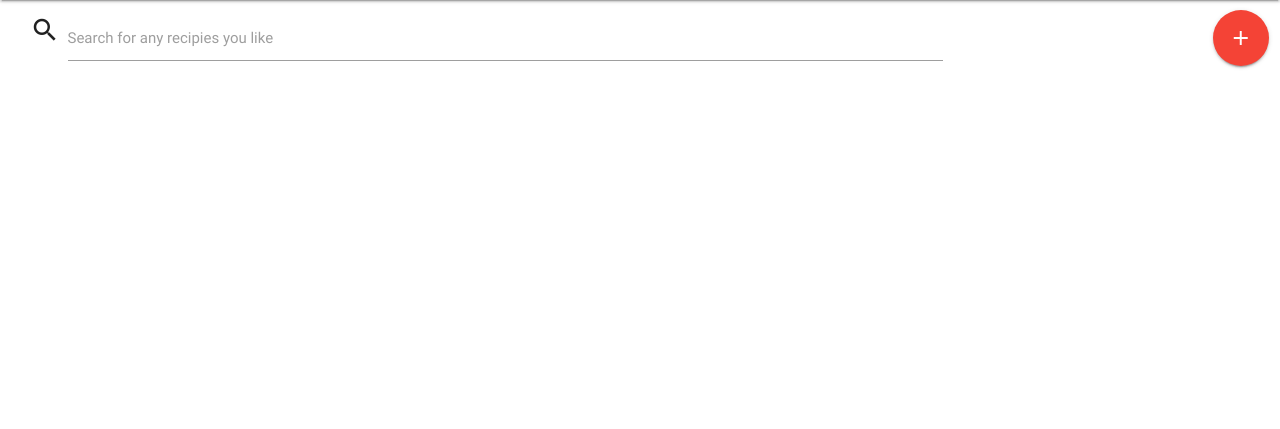
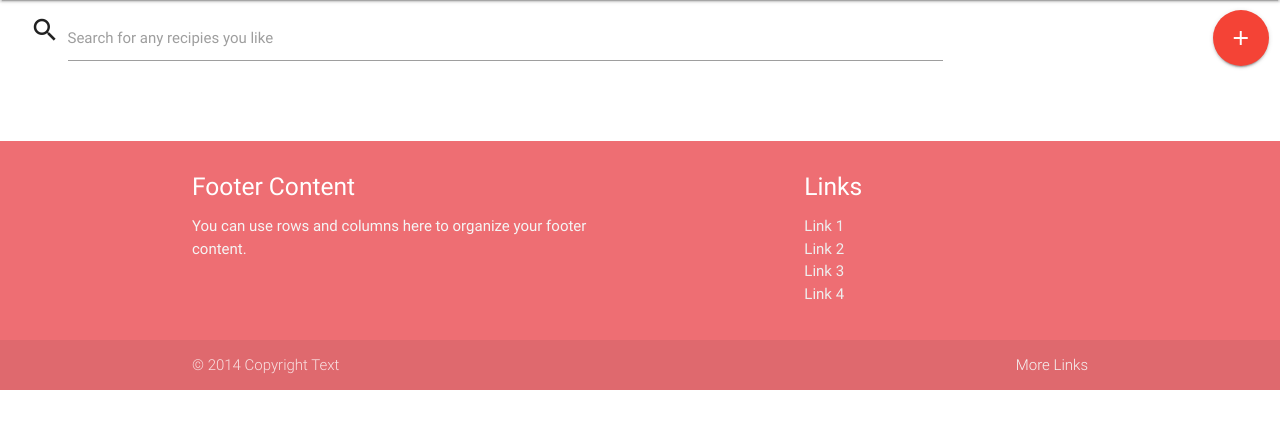
Before and after one commit to Code-Institute-Submissions/online-recipe-cookbook, a Flask app: page / in a window 1280 px wide. Shown: the part 64-493 px from the top of the page. Run offline with Flask 2, Linux system fonts and the light colour scheme; data that the repository does not hold is empty; some libraries are stand-ins or nearby versions.

Commit message:
Adding footer

```diff
--- a/templates/base.html
+++ b/templates/base.html
@@ -50,5 +50,29 @@
     </script>
 
 </body>
-
+<footer class="page-footer">
+          <div class="container">
+            <div class="row">
+              <div class="col l6 s12">
+                <h5 class="white-text">Footer Content</h5>
+                <p class="grey-text text-lighten-4">You can use rows and columns here to organize your footer content.</p>
+              </div>
+              <div class="col l4 offset-l2 s12">
+                <h5 class="white-text">Links</h5>
+                <ul>
+                  <li><a class="grey-text text-lighten-3" href="#!">Link 1</a></li>
+                  <li><a class="grey-text text-lighten-3" href="#!">Link 2</a></li>
+                  <li><a class="grey-text text-lighten-3" href="#!">Link 3</a></li>
+                  <li><a class="grey-text text-lighten-3" href="#!">Link 4</a></li>
+                </ul>
+              </div>
+            </div>
+          </div>
+          <div class="footer-copyright">
+            <div class="container">
+            © 2014 Copyright Text
+            <a class="grey-text text-lighten-4 right" href="#!">More Links</a>
+            </div>
+          </div>
+        </footer>
 </html>
```
Also changed, not shown: .c9/metadata/environment/templates/add_recipe.html (+1 -1 lines), .c9/metadata/environment/templates/base.html (+1 -1 lines), .c9/metadata/environment/templates/home.html (+1 -1 lines), 1 other file.
